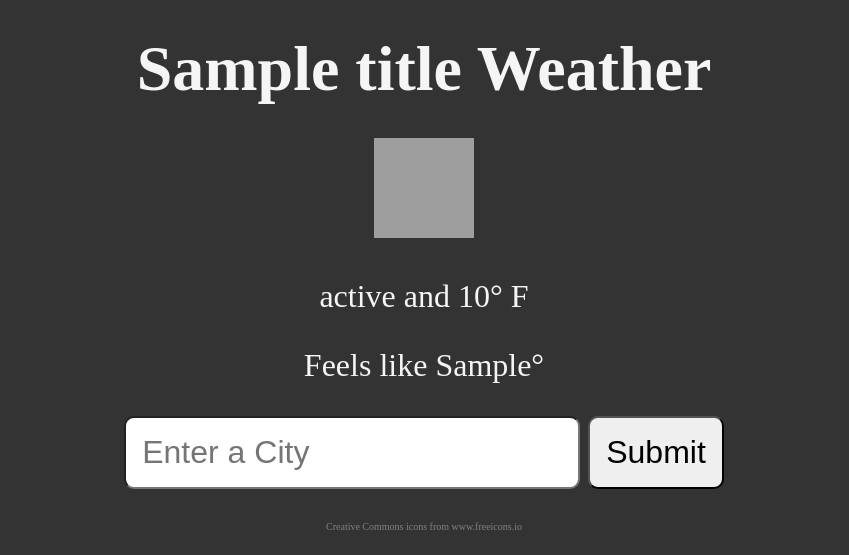
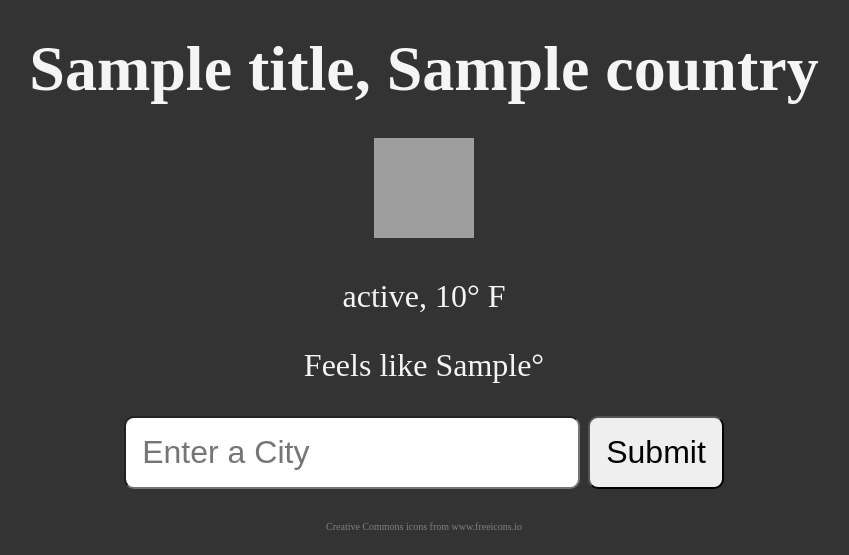
Before and after one commit to ncarsner/flask-weather-site, a Flask app: template templates/weather.html in a window 1280 px wide. Shown: the top 555 px of the page, without its empty margins (216-1065 px from the left). Run offline with Flask 3, Linux system fonts and the light colour scheme; the template is opened without the code that fills it: most values are stand-ins (such as "Sample title", 1, 10 or a date in 2020); grey boxes are pictures that could not be loaded.

Commit message:
Minor updates.

```diff
--- a/server.py
+++ b/server.py
@@ -49,8 +49,8 @@ def get_weather():
 
     return render_template(
         "weather.html",
-        # favicon=favicon(),
         title=weather_data["name"],
+        country=weather_data["sys"]["country"],
         status=status,
         description_image=desc_url,
         temp=f"{int(weather_data['main']['temp'])}",
@@ -64,3 +64,4 @@ def get_weather():
 
 if __name__ == "__main__":
     app.run(debug=True, host="0.0.0.0", port=8000)
+    # serve(app, host="0.0.0.0", port=8000)
--- a/templates/weather.html
+++ b/templates/weather.html
@@ -10,7 +10,7 @@
 </head>
 
 <body>
-    <h1>{{ title }} Weather</h1>
+    <h1>{{ title }}, {{ country }}</h1>
     <p><img src="{{ url_for('static', filename=description_image) }}" style="width: 100px; height: 100px;">
     {% if hot %}
         <img src="{{ url_for('static', filename=hot) }}" style="width: 100px; height: 100px;">
@@ -22,7 +22,7 @@
         <img src="{{ url_for('static', filename=cold) }}" style="width: 100px; height: 100px;">
     {% endif %}
     </p>
-    <p>{{ status }} and {{ temp }}&deg; F</p>
+    <p>{{ status }}, {{ temp }}&deg; F</p>
     <p>Feels like {{ feels_like }}&deg;</p>
 
     <form action="/weather">
```
